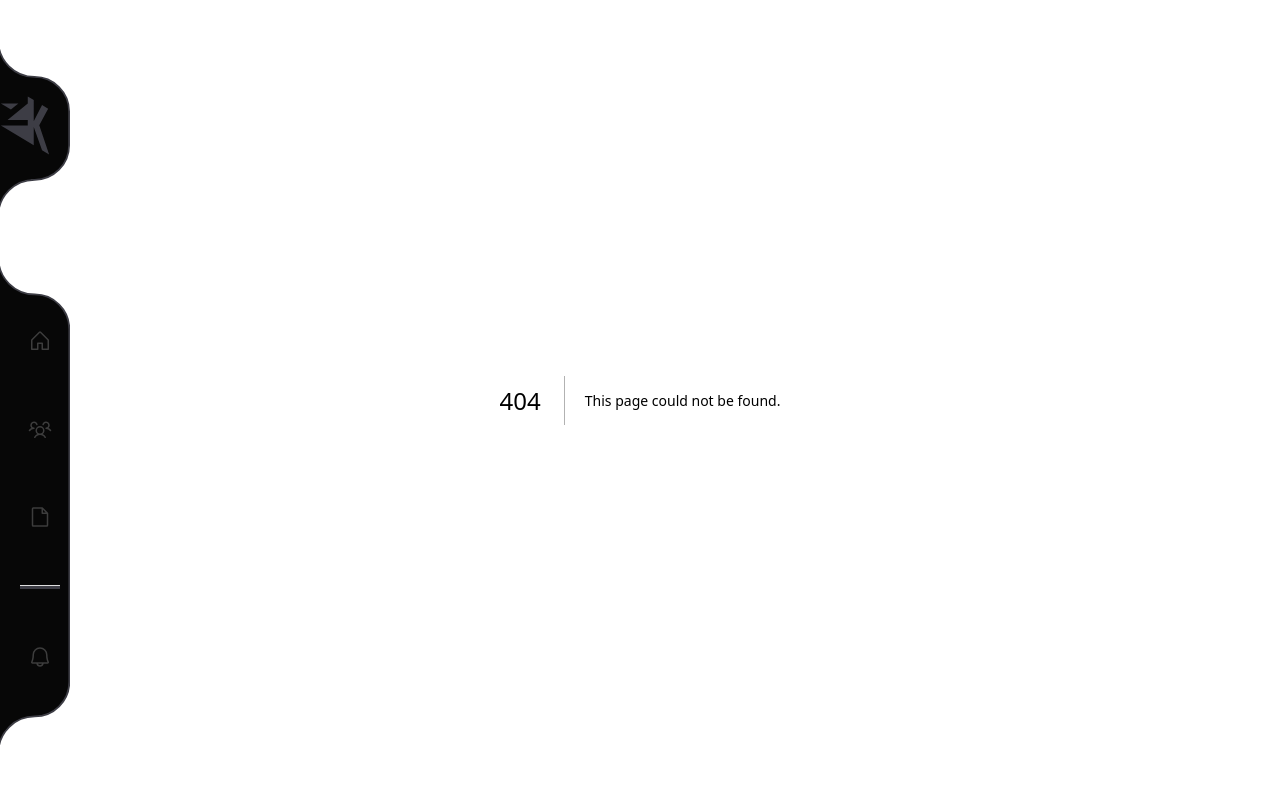
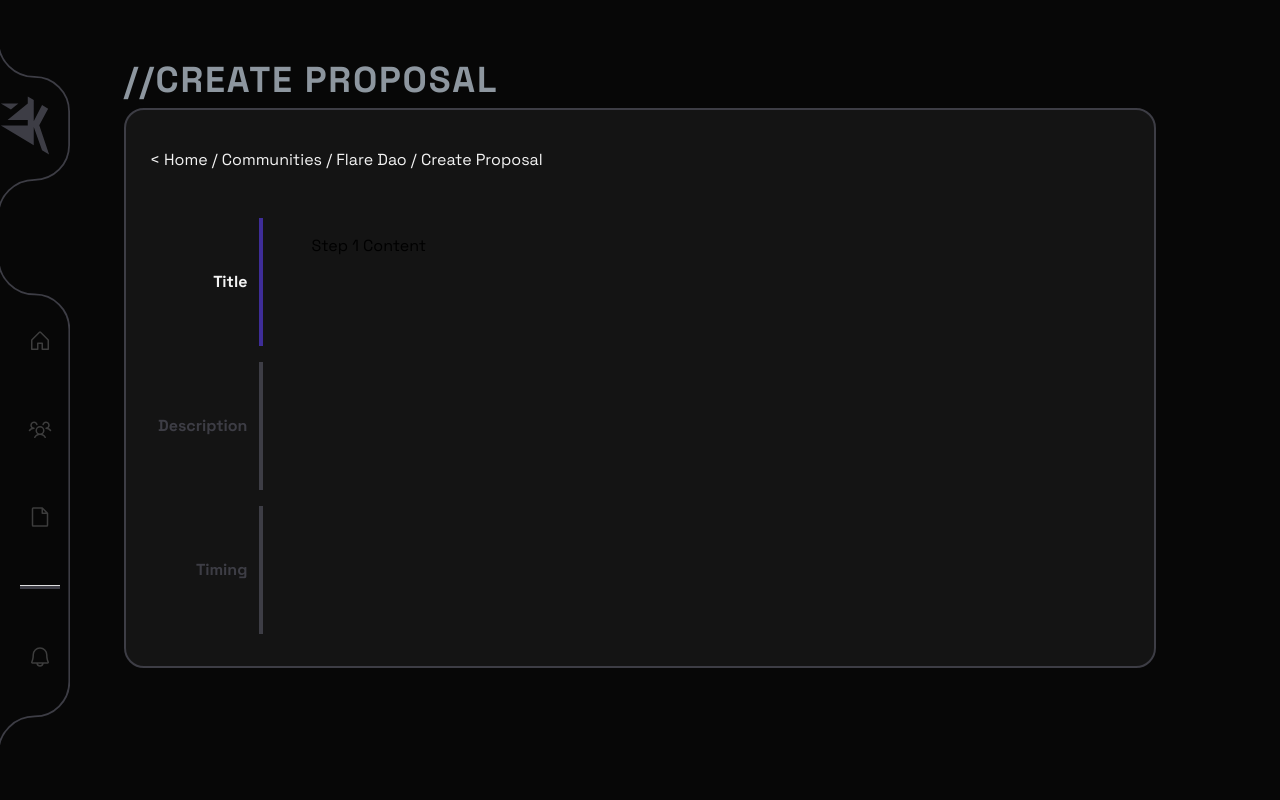
Before and after one commit to aerius-labs/zk-snap-frontend-v2, a Next.js app: page /create-proposal in a window 1280 px wide. Before the commit this address had no page. Shown: the top 800 px of the page. Built offline with nearby package versions, Linux system fonts and the light colour scheme.

Commit message:
feat: create proposal page and indicators

```diff
--- /dev/null
+++ b/src/app/create-proposal/page.tsx
@@ -0,0 +1,61 @@
+'use client';
+
+// import Indicators from '@/components/indicators';
+
+// export default function CreateProposal() {
+//   //   const [currentStep, setCurrentStep] = useState(1);
+//   return (
+//     <div className='flex h-screen flex-col bg-dark px-[40px] py-[65px] md:px-[64] lg:px-[124px] 2xl:px-[184px]'>
+//       <p className='mb-2 text-4xl uppercase font-bold tracking-wider text-inactive'>
+//         //Create Proposal
+//       </p>
+//       <div className=' h-full w-full rounded-[20px] border-2 border-dividers bg-lightDark'>
+//         <Indicators />
+//       </div>
+//     </div>
+//   );
+// }
+
+import Indicators from '@/components/indicators';
+import { useState } from 'react';
+export default function CreateProposal() {
+  const [currentStep, setCurrentStep] = useState(1);
+  const handleStepChange = (step: any) => {
+    setCurrentStep(step);
+  };
+  const renderStepContent = () => {
+    switch (currentStep) {
+      case 1:
+        return <div>Step 1 Content</div>;
+      case 2:
+        return <div>Step 2 Content</div>;
+      case 3:
+        return <div>Step 3 Content</div>;
+      default:
+        return <div>Unknown Step</div>;
+    }
+  };
+
+  return (
+    <div className='flex min-h-screen flex-col bg-dark px-[40px] py-[60px] md:px-[64px] lg:px-[124px] 2xl:px-[184px]'>
+      <p className='mb-2 text-4xl font-bold uppercase tracking-wider text-inactive'>
+        //Create Proposal
+      </p>
+      <div className='flex w-full flex-col rounded-[20px] border-2 border-dividers bg-lightDark'>
+        <div className='mx-6 flex h-[100px] items-center text-light'>
+          {'< Home / Communities / Flare Dao / Create Proposal'}
+        </div>
+        <div className='mb-8 mt-2 flex h-full'>
+          <div className='mx-8'>
+            <Indicators
+              totalSteps={3}
+              currentStep={currentStep}
+              onStepChange={handleStepChange}
+            />
+          </div>
+          <div className='w-3/4 p-4'>{renderStepContent()}</div>
+        </div>
+      </div>
+    </div>
+  );
+}
--- /dev/null
+++ b/src/components/indicators.tsx
@@ -0,0 +1,25 @@
+export default function Indicators({
+  totalSteps,
+  currentStep,
+  onStepChange,
+}: any) {
+  const title = ['Title', 'Description', 'Timing'];
+  return (
+    <div className='flex flex-col space-y-4'>
+      {Array.from({ length: totalSteps }, (_, i) => (
+        <div className='flex items-center justify-end gap-3'>
+          <p
+            className={`font-bold ${currentStep === i + 1 ? 'text-light' : 'text-dividers'}`}
+          >
+            {title[i]}
+          </p>
+          <button
+            key={i + 1}
+            className={`h-32 w-1 ${currentStep === i + 1 ? 'bg-purple-300' : 'bg-dividers'}`}
+            onClick={() => onStepChange(i + 1)}
+          ></button>
+        </div>
+      ))}
+    </div>
+  );
+}
```
